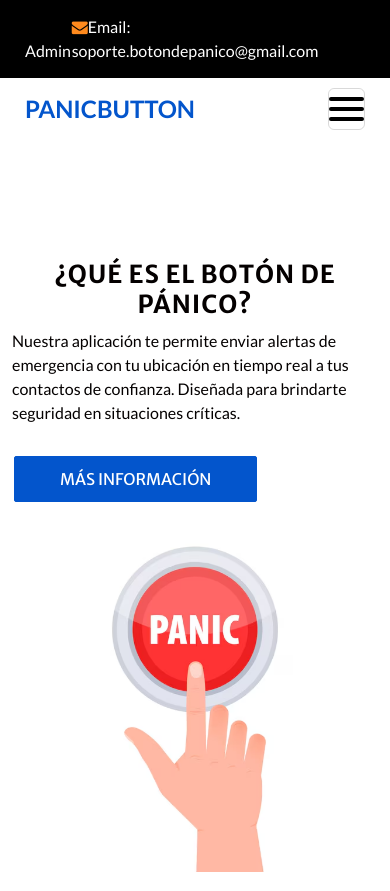
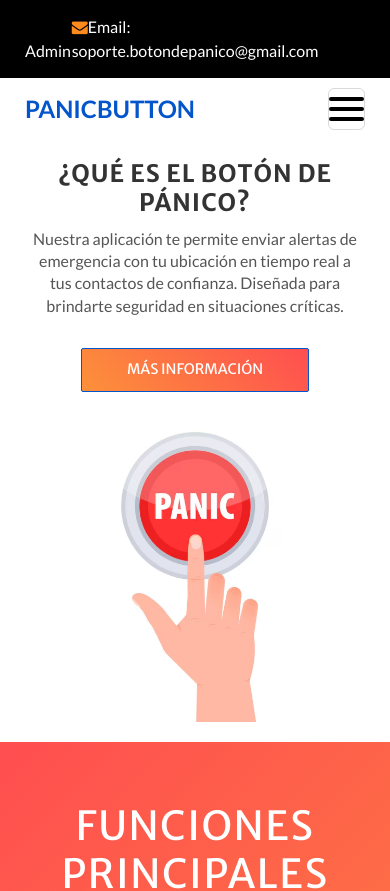
Before and after one commit to mejimenezp/PannicButtonWeb, a React (Create React App) app: page / in a window 390 px wide. Shown: the top 891 px of the page. Built offline with nearby package versions, Linux system fonts and the light colour scheme.

Commit message:
mejoras imagen

```diff
--- a/src/assets/css/about.css
+++ b/src/assets/css/about.css
@@ -1,16 +1,88 @@
-.app-carousel {
-    width: 100%;
-    max-width: 500px;
-    margin: 20px auto;
+/* Ajustes generales */
+.about_section {
+  padding: 20px;
+  display: flex;
+  justify-content: center;
+  align-items: center;
+}
+
+/* Contenedor principal */
+.container {
+  max-width: 1200px;
+  margin: auto;
+}
+
+/* Ajustes de la imagen */
+.app-carousel img {
+  width: 100%;
+  border-radius: 10px;
+  box-shadow: 0px 4px 10px rgba(0, 0, 0, 0.2);
+  transition: transform 0.3s ease;
+}
+
+/* Efecto hover en la imagen */
+.app-carousel img:hover {
+  transform: scale(1.05);
+}
+
+/* Detalles de texto */
+.detail-box h2 {
+  font-size: 2rem;
+  margin-bottom: 10px;
+  color: #333;
+}
+
+.detail-box p {
+  font-size: 1.2rem;
+  line-height: 1.5;
+  color: #555;
+}
+
+/* Botón estilizado */
+.btn {
+  display: inline-block;
+  padding: 10px 20px;
+  background: linear-gradient(45deg, #fc913a, #ff4e50);
+  color: #fff;
+  border-radius: 25px;
+  font-size: 1rem;
+  transition: transform 0.2s ease;
+  text-decoration: none;
+  margin-top: 15px;
+}
+
+.btn:hover {
+  transform: translateY(-2px);
+  box-shadow: 0 4px 10px rgba(0, 0, 0, 0.3);
+}
+
+/* 🚀 Modo responsivo mejorado */
+@media (max-width: 768px) {
+  .about_section .row {
+    flex-direction: column-reverse; /* Texto arriba, imagen abajo */
+    text-align: center;
+  }
+
+  .app-carousel {
+    max-width: 100%;
   }
 
   .app-carousel img {
-    width: 100%;
-    border-radius: 10px;
-    box-shadow: 0px 4px 10px rgba(0, 0, 0, 0.2);
+    max-width: 300px; /* Imagen más pequeña */
+    margin: auto;
   }
 
-  .text-center {
-    text-align: center;
-    margin-bottom: 15px;
+  .detail-box h2 {
+    font-size: 1.5rem;
   }
+
+  .detail-box p {
+    font-size: 1rem;
+    line-height: 1.4;
+  }
+
+  .btn {
+    padding: 8px 15px;
+    font-size: 0.9rem;
+  }
+}
--- a/src/components/About.js
+++ b/src/components/About.js
@@ -17,6 +17,11 @@ const About = () => {
     <section className="about_section layout_padding">
       <div className="container">
         <div className="row">
+        <div className="col-lg-7 col-md-6">
+            <div className="img-box">
+              <img src={aboutImage} alt="Botón de Pánico" />
+            </div>
+          </div>
           <div className="col-lg-5 col-md-6">
             <div className="detail-box">
               <h2>¿Qué es el Botón de Pánico?</h2>
@@ -28,12 +33,6 @@ const About = () => {
               <Link to="/privacidad" className="btn">Más Información</Link>
             </div>
           </div>
-
-          <div className="col-lg-7 col-md-6">
-            <div className="img-box">
-              <img src={aboutImage} alt="Botón de Pánico" />
-            </div>
-          </div>
         </div>
 
 
```
